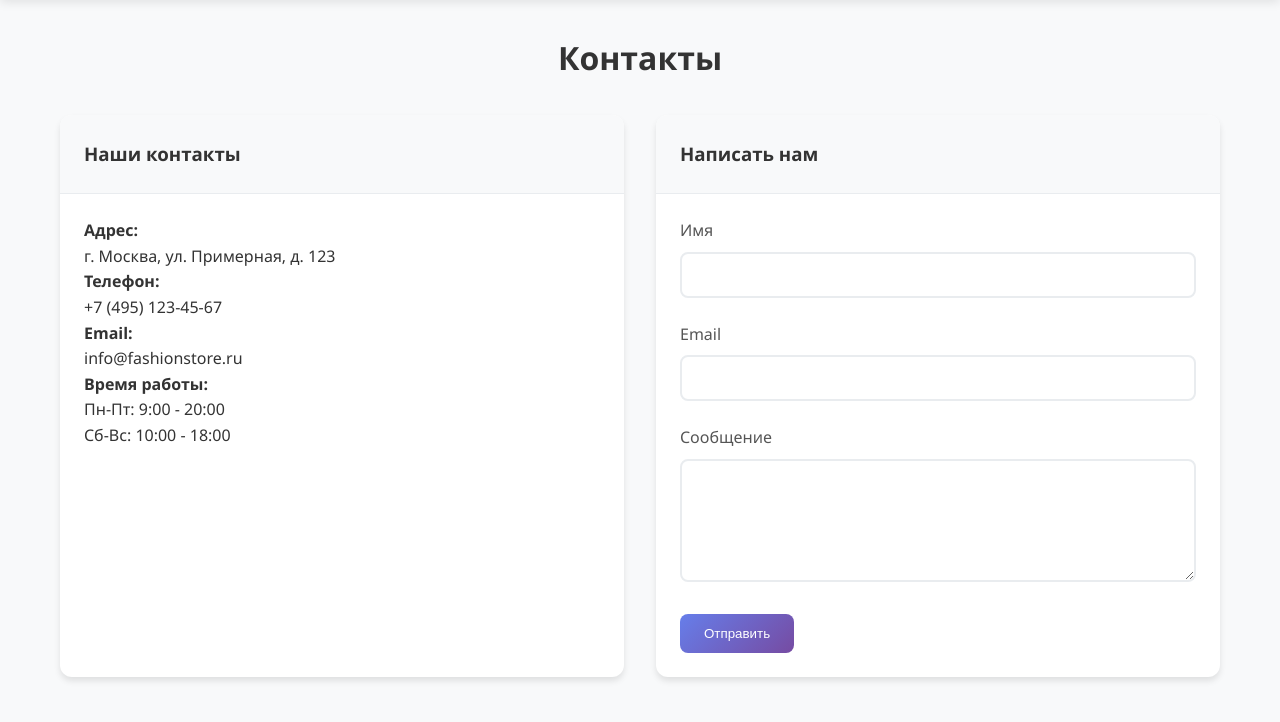
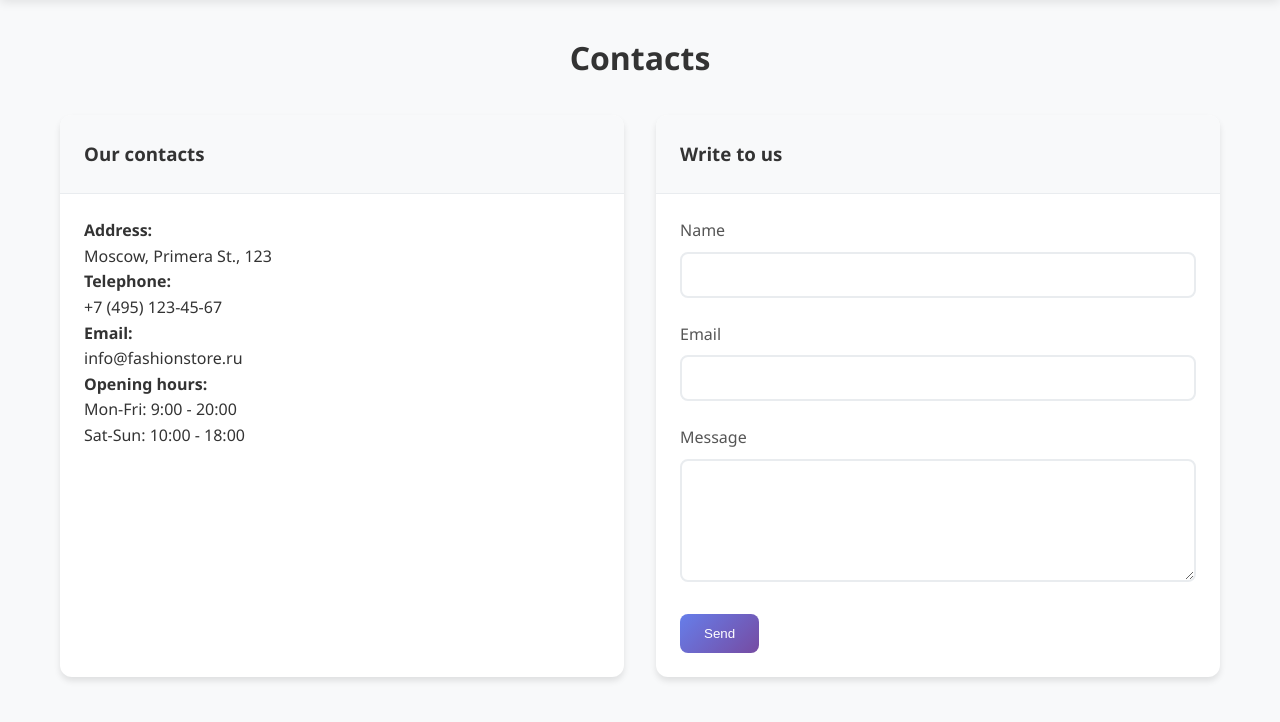
Before and after one commit to CLOUDYMAYN/fashion-cloud-crm, a Django app: page /contacts/ in a window 1280 px wide. Shown: the part 78-800 px from the top of the page. Run offline with Django 4.2, Linux system fonts and the light colour scheme.

Commit message:
Update contacts.html

```diff
--- a/shop/templates/shop/contacts.html
+++ b/shop/templates/shop/contacts.html
@@ -1,40 +1,40 @@
 {% extends 'shop/base.html' %}
 
-{% block title %}Контакты - Магазин одежды{% endblock %}
+{% block title %}Contacts - Clothing Store{% endblock %}
 
 {% block content %}
 <div class="container mt-4">
-    <h1 class="section-title">Контакты</h1>
+    <h1 class="section-title">Contacts</h1>
 
     <div style="display: grid; grid-template-columns: 1fr 1fr; gap: 2rem;">
         <div class="card">
             <div class="card-header">
-                <h3>Наши контакты</h3>
+                <h3>Our contacts</h3>
             </div>
             <div class="card-body">
-                <p><strong>Адрес:</strong><br>
-                г. Москва, ул. Примерная, д. 123</p>
+                <p><strong>Address:</strong><br>
+                Moscow, Primera St., 123</p>
 
-                <p><strong>Телефон:</strong><br>
+                <p><strong>Telephone:</strong><br>
                 +7 (495) 123-45-67</p>
 
                 <p><strong>Email:</strong><br>
                 info@fashionstore.ru</p>
 
-                <p><strong>Время работы:</strong><br>
-                Пн-Пт: 9:00 - 20:00<br>
-                Сб-Вс: 10:00 - 18:00</p>
+                <p><strong>Opening hours:</strong><br>
+                Mon-Fri: 9:00 - 20:00<br>
+                Sat-Sun: 10:00 - 18:00</p>
             </div>
         </div>
 
         <div class="card">
             <div class="card-header">
-                <h3>Написать нам</h3>
+                <h3>Write to us</h3>
             </div>
             <div class="card-body">
                 <form>
                     <div class="form-group">
-                        <label class="form-label">Имя</label>
+                        <label class="form-label">Name</label>
                         <input type="text" class="form-input" required>
                     </div>
                     <div class="form-group">
@@ -42,10 +42,10 @@
                         <input type="email" class="form-input" required>
                     </div>
                     <div class="form-group">
-                        <label class="form-label">Сообщение</label>
+                        <label class="form-label">Message</label>
                         <textarea class="form-input" rows="5" required></textarea>
                     </div>
-                    <button type="submit" class="btn btn-primary">Отправить</button>
+                    <button type="submit" class="btn btn-primary">Send</button>
                 </form>
             </div>
         </div>
```
